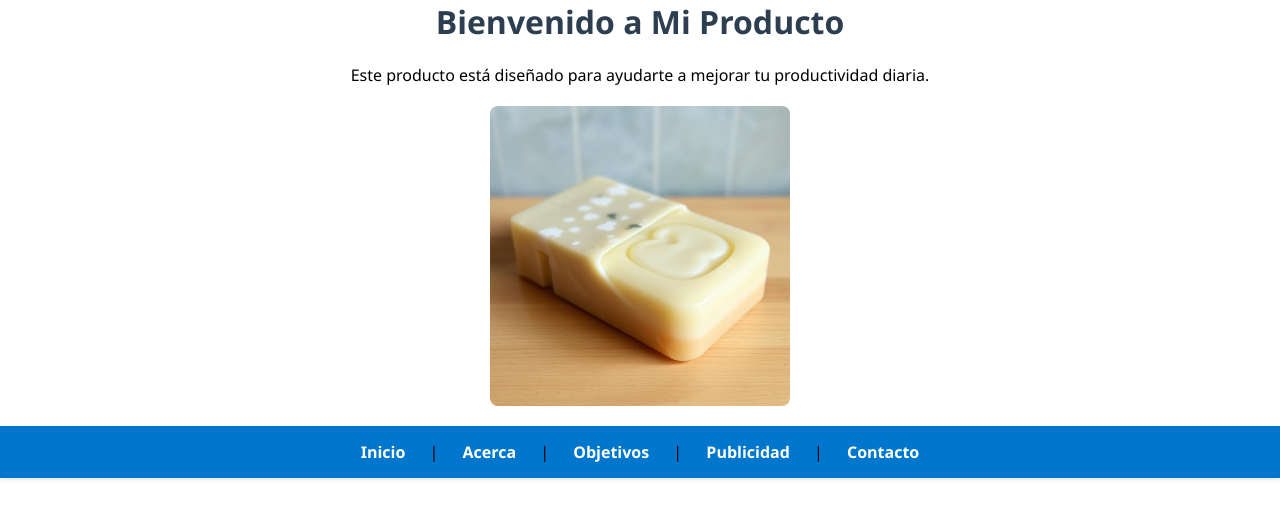
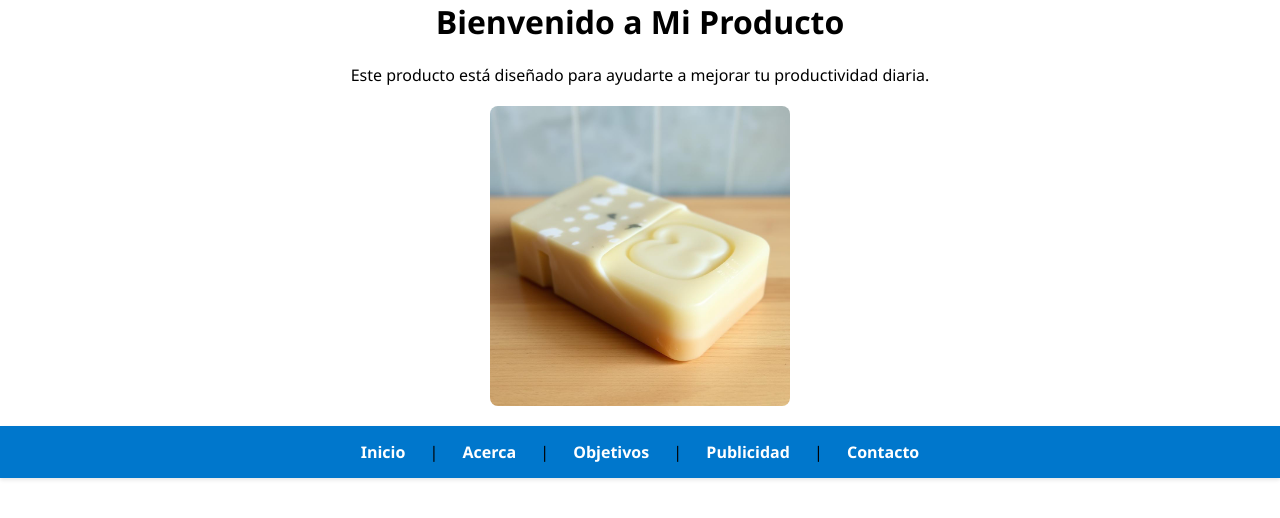
Before and after one commit to BryanDavid-cell/Proyectofinal, a plain HTML site: page index.html in a window 1280 px wide. Drawn offline with Linux system fonts and the light colour scheme.

Commit message:
Update estilos.css

```diff
--- a/estilos.css
+++ b/estilos.css
@@ -17,7 +17,7 @@ body {
 
 /* Encabezados */
 h1, h2 {
-  color: #2c3e50;
+  color: #orange;
   margin-top: 0;
   text-align: center;
 }
```
